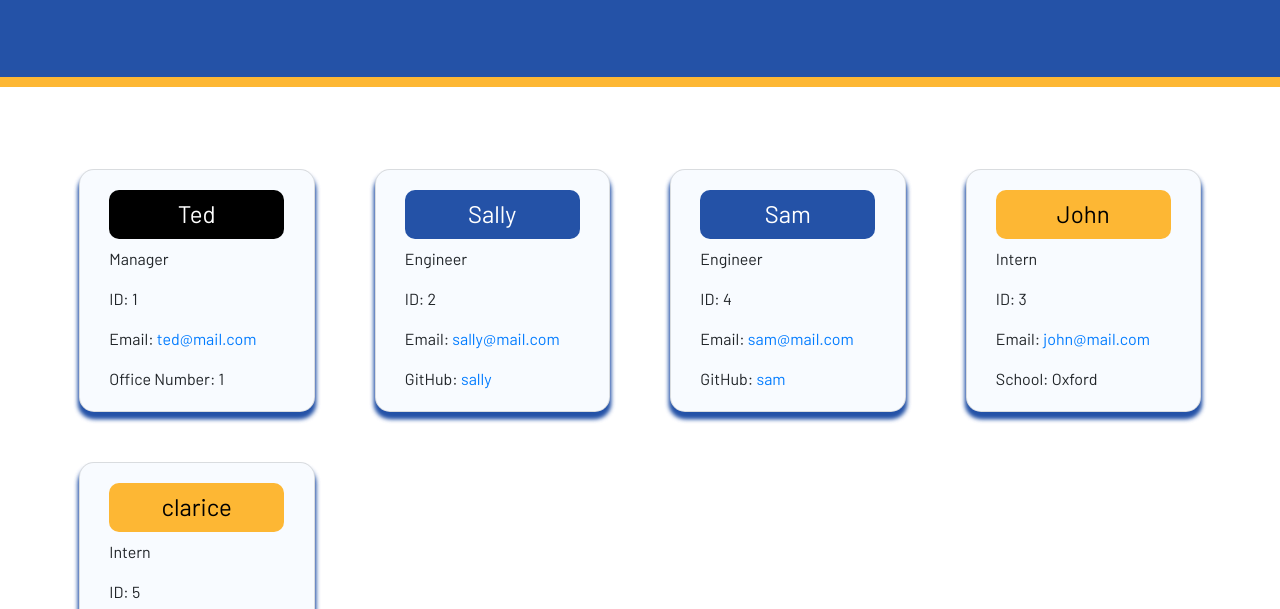
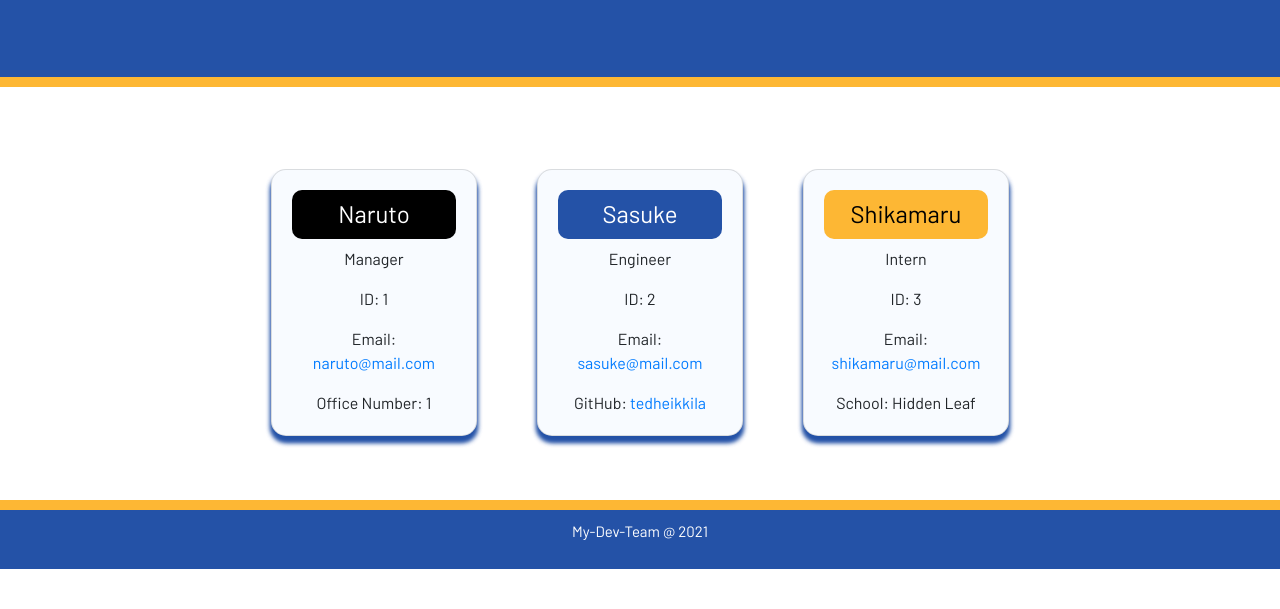
Before and after one commit to tedheikkila/team-generator, a website: page dist_/my-dev-team.html in a window 1280 px wide. Shown: the part 191-800 px from the top of the page. Drawn offline with nearby package versions, Linux system fonts and the light colour scheme.

Commit message:
finishing touches w/media screen

```diff
--- a/dist_/my-dev-team.html
+++ b/dist_/my-dev-team.html
@@ -27,14 +27,14 @@
     <!--members (manager, engineers, interns)-->
     <div class="card-deck">
       <div class="row">
-        <div class="col-12 col-md-6 col-lg-3">
+        <div class="col-12 col-md-6 col-lg-4">
           <div class="card">
             <div class="card-body">
               <!--manager-->
-              <h4 class="manager-title">Ted</h4>
+              <h4 class="manager-title">Naruto</h4>
               <p class = "manager-icon">Manager</p>
               <p class="card-text">ID: <span class="manager-id">1</span></p>
-              <p class="card-text"><span class="manager-email">Email: </span><a href="mailto:ted@mail.com">ted@mail.com</a></p>
+              <p class="card-text"><span class="manager-email">Email: </span><a href="mailto:naruto@mail.com">naruto@mail.com</a></p>
               <p class="card-text">Office Number: <span class ="manager-office">1</span></p>
             </div>
           </div>
@@ -42,52 +42,28 @@
 
         <!--engineers & interns-->
 
-     <div class="col-12 col-md-6 col-lg-3">
+    <div class="col-12 col-md-6 col-lg-4">
       <div class="card">
         <div class="card-body">
-          <h4 class="engineer-title">Sally</h4>
+          <h4 class="engineer-title">Sasuke</h4>
           <p class ="engineer-icon">Engineer</p>
           <p class="card-text">ID: <span class="engineer-id">2</span></p>
-          <p class="card-text"><span class="engineer-email">Email: </span><a href="mailto:sally@mail.com">sally@mail.com</a></p>
-          <span class="card-text">GitHub: </span><a class ="engineer-github" href="https://github.com/sally" target="_blank">sally</a>
-        </div>
-      </div>
-    </div>
-
-    <div class="col-12 col-md-6 col-lg-3">
-      <div class="card">
-        <div class="card-body">
-          <h4 class="engineer-title">Sam</h4>
-          <p class ="engineer-icon">Engineer</p>
-          <p class="card-text">ID: <span class="engineer-id">4</span></p>
-          <p class="card-text"><span class="engineer-email">Email: </span><a href="mailto:sam@mail.com">sam@mail.com</a></p>
-          <span class="card-text">GitHub: </span><a class ="engineer-github" href="https://github.com/sam" target="_blank">sam</a>
+          <p class="card-text"><span class="engineer-email">Email: </span><a href="mailto:sasuke@mail.com">sasuke@mail.com</a></p>
+          <span class="card-text">GitHub: </span><a class ="engineer-github" href="https://github.com/tedheikkila" target="_blank">tedheikkila</a>
         </div>
       </div>
     </div>
 
 
 
-    <div class="col-12 col-md-6 col-lg-3">
+    <div class="col-12 col-md-6 col-lg-4">
       <div class="card">
         <div class="card-body">
-          <h4 class="intern-title">John</h4>
+          <h4 class="intern-title">Shikamaru</h4>
           <p class ="intern-icon">Intern</p>
           <p class="card-text">ID: <span class="intern-id">3</span></p>
-          <p class="card-text"><span class="intern-email">Email: </span><a href="mailto:john@mail.com">john@mail.com</a></p>
-          <p class="card-text">School: <span class ="intern-school"></span>Oxford</p>
-        </div>
-      </div>
-    </div>
-
-    <div class="col-12 col-md-6 col-lg-3">
-      <div class="card">
-        <div class="card-body">
-          <h4 class="intern-title">clarice</h4>
-          <p class ="intern-icon">Intern</p>
-          <p class="card-text">ID: <span class="intern-id">5</span></p>
-          <p class="card-text"><span class="intern-email">Email: </span><a href="mailto:claire@mail.com">claire@mail.com</a></p>
-          <p class="card-text">School: <span class ="intern-school"></span>umn</p>
+          <p class="card-text"><span class="intern-email">Email: </span><a href="mailto:shikamaru@mail.com">shikamaru@mail.com</a></p>
+          <p class="card-text">School: <span class ="intern-school"></span>Hidden Leaf</p>
         </div>
       </div>
     </div>
--- a/dist_/style.css
+++ b/dist_/style.css
@@ -15,8 +15,9 @@
 
 /* cards */
 .card-deck {
-    margin-left: 5%;
-    margin-right: 5%;
+    text-align: center;
+    margin-left: 10%;
+    margin-right: 10%;
     margin-bottom: 5%;
 }
 
@@ -25,11 +26,6 @@
     border-radius: 15px;
     background-color: rgb(248, 251, 255);
     box-shadow: 0 6px 5px 0 rgb(36, 82, 167), 0 6px 5px 0 rgb(36, 82, 167);
-}
-
-.card-body {
-    margin-left: 4%;
-    margin-right: 4%;
 }
 
 h4 {
@@ -65,3 +61,20 @@ h4 {
     padding:10px;
     border-top: solid 10px rgb(253, 183, 52);
 }
+
+/* screen adjusters (based off 13" max diameter screen size) */
+@media screen and (min-width: 1100px) {
+    .card-deck {
+      margin-left: 15%;
+      margin-right: 15%;
+
+    }
+}
+
+@media screen and (min-width: 1200px) {
+    .card-deck {
+      margin-left: 20%;
+      margin-right: 20%;
+
+    }
+}
--- a/index.js
+++ b/index.js
@@ -104,14 +104,11 @@ const buildTeam = () => {
     const fileName = `${myTeam.name.toLowerCase()}.html`
 
     writeTeamFile(fileName, myTeam)
-
 }
 
 // writes html file (specifies write path to dist and writes html using src template)
 const writeTeamFile = (fileName, myTeam) => {
 
-    console.log(fileName, myTeam)
-
     fs.writeFileSync(path.join("dist_", fileName), generate.generateHTML(myTeam), (err) => {
         if (err) console.log("err:", err);
     })
--- a/src/generateHTML.js
+++ b/src/generateHTML.js
@@ -7,7 +7,7 @@ function renderEngineers(myTeam) {
 
   for (let i = 0; i < filtered.length; i++) {
     let engineerCard = `
-    <div class="col-12 col-md-6 col-lg-3">
+    <div class="col-12 col-md-6 col-lg-4">
       <div class="card">
         <div class="card-body">
           <h4 class="engineer-title">${filtered[i].name}</h4>
@@ -33,7 +33,7 @@ function renderInterns(myTeam) {
 
   for (let i = 0; i < filtered.length; i++) {
     let internCard = `
-    <div class="col-12 col-md-6 col-lg-3">
+    <div class="col-12 col-md-6 col-lg-4">
       <div class="card">
         <div class="card-body">
           <h4 class="intern-title">${filtered[i].name}</h4>
@@ -82,7 +82,7 @@ function generateHTML(myTeam) {
     <!--members (manager, engineers, interns)-->
     <div class="card-deck">
       <div class="row">
-        <div class="col-12 col-md-6 col-lg-3">
+        <div class="col-12 col-md-6 col-lg-4">
           <div class="card">
             <div class="card-body">
               <!--manager-->
```
